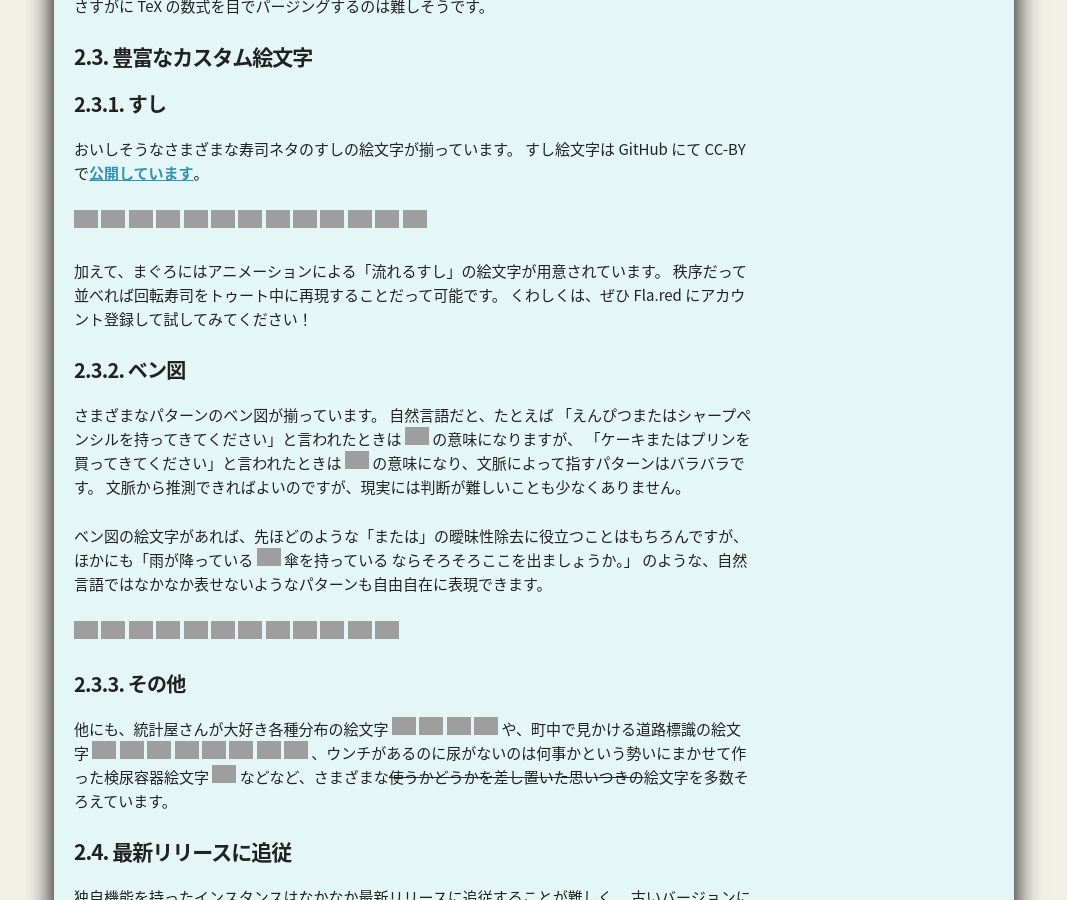
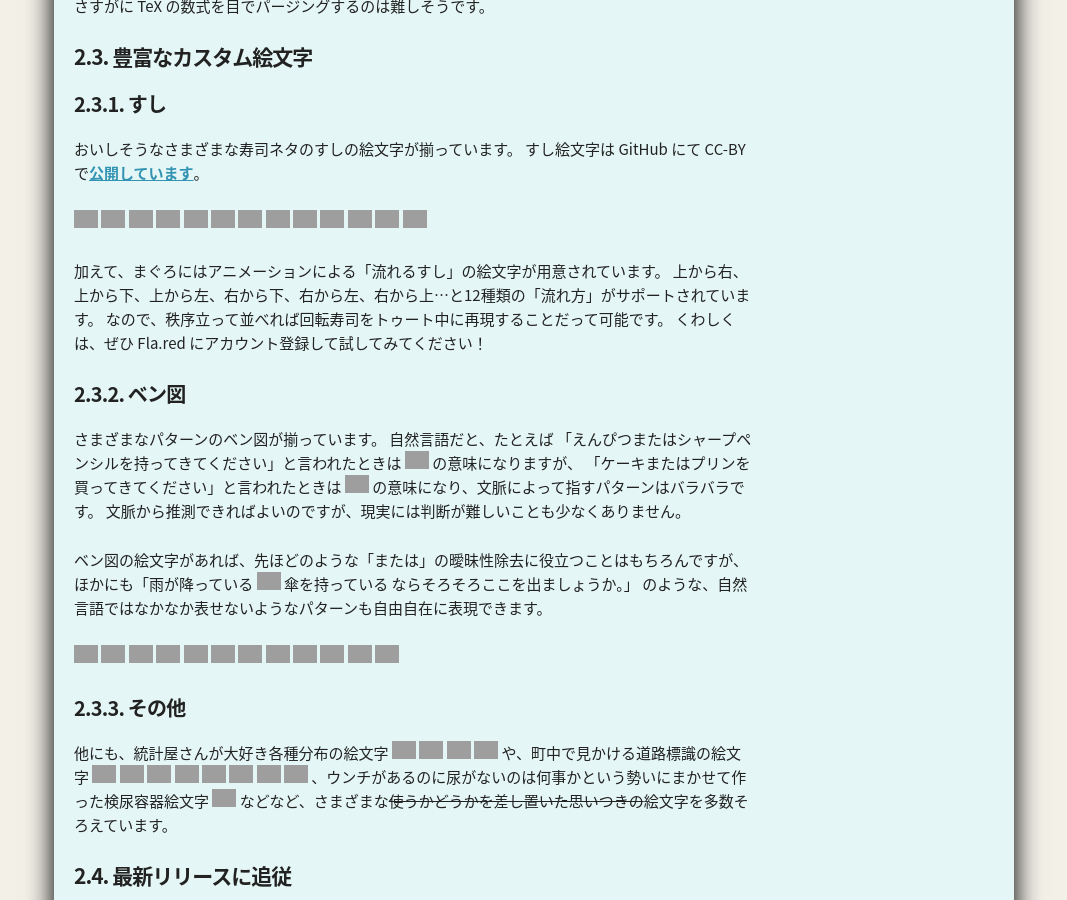
Before and after one commit to yantene/yantene.github.io, a Jekyll site: the page built from _posts/2017-12-25-invitation_to_flared.md, in a window 1280 px wide and 900 px high, scrolled down 3050 px, cut to the strip 0-900 px from the top of the window. Shown: the whole strip, without its empty margins (106-1173 px from the left). Built offline with Jekyll 4.4.1, drawn with Linux system fonts in a browser that asks for light colours; comment, search, counter and statistics services are not loaded; grey boxes are pictures that could not be loaded.

Commit message:
回転寿司

```diff
--- a/_posts/2017-12-25-invitation_to_flared.md
+++ b/_posts/2017-12-25-invitation_to_flared.md
@@ -127,7 +127,8 @@ $\pi$が求まるよ！
 <img class='emoji' alt=":zukema:" title="漬けまぐろ" src="//media.fla.red/mstdn/custom_emojis/images/000/001/061/original/zukemaguro.png">
 
 加えて、まぐろにはアニメーションによる「流れるすし」の絵文字が用意されています。
-秩序だって並べれば回転寿司をトゥート中に再現することだって可能です。
+上から右、上から下、上から左、右から下、右から左、右から上…と12種類の「流れ方」がサポートされています。
+なので、秩序立って並べれば回転寿司をトゥート中に再現することだって可能です。
 くわしくは、ぜひ Fla.red にアカウント登録して試してみてください！
 
 #### ベン図
```
